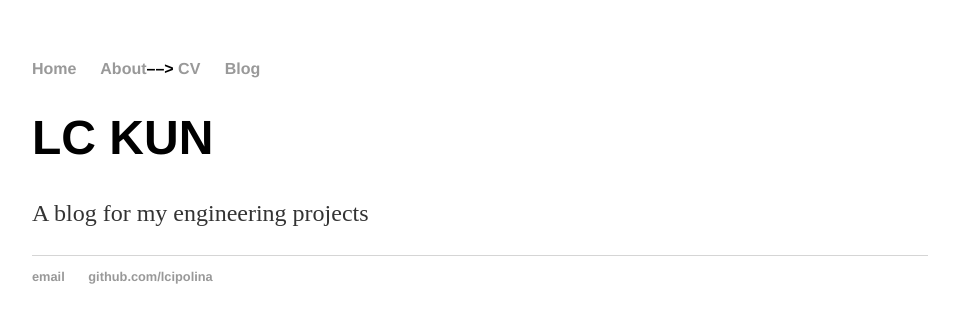
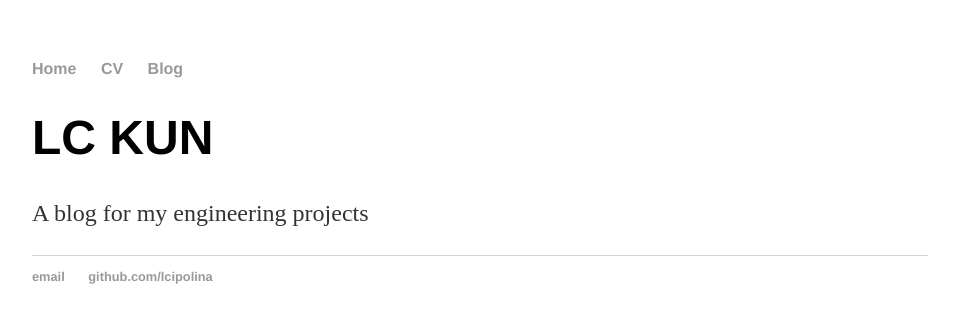
Before and after one commit to lcipolina/lcipolina.github.io, a Jekyll site: the page built from index.html, in a window 1280 px wide. Shown: the top 323 px of the page, without its empty margins (160-1119 px from the left). Built offline with Jekyll 4.4.1, drawn with Linux system fonts in a browser that asks for light colours.

Commit message:
Update default.html
deleted the "about" section

```diff
--- a/_layouts/default.html
+++ b/_layouts/default.html
@@ -9,9 +9,6 @@
 			<nav>
 	    		<ul>
 	        		<li><a href="/">Home</a></li>
-
-		        	<! –– <li><a href="/about">About</a></li>––>
-
 	        		<li><a href="/cv">CV</a></li>
 	        		<li><a href="/blog">Blog</a></li>
 	    		</ul>
```
